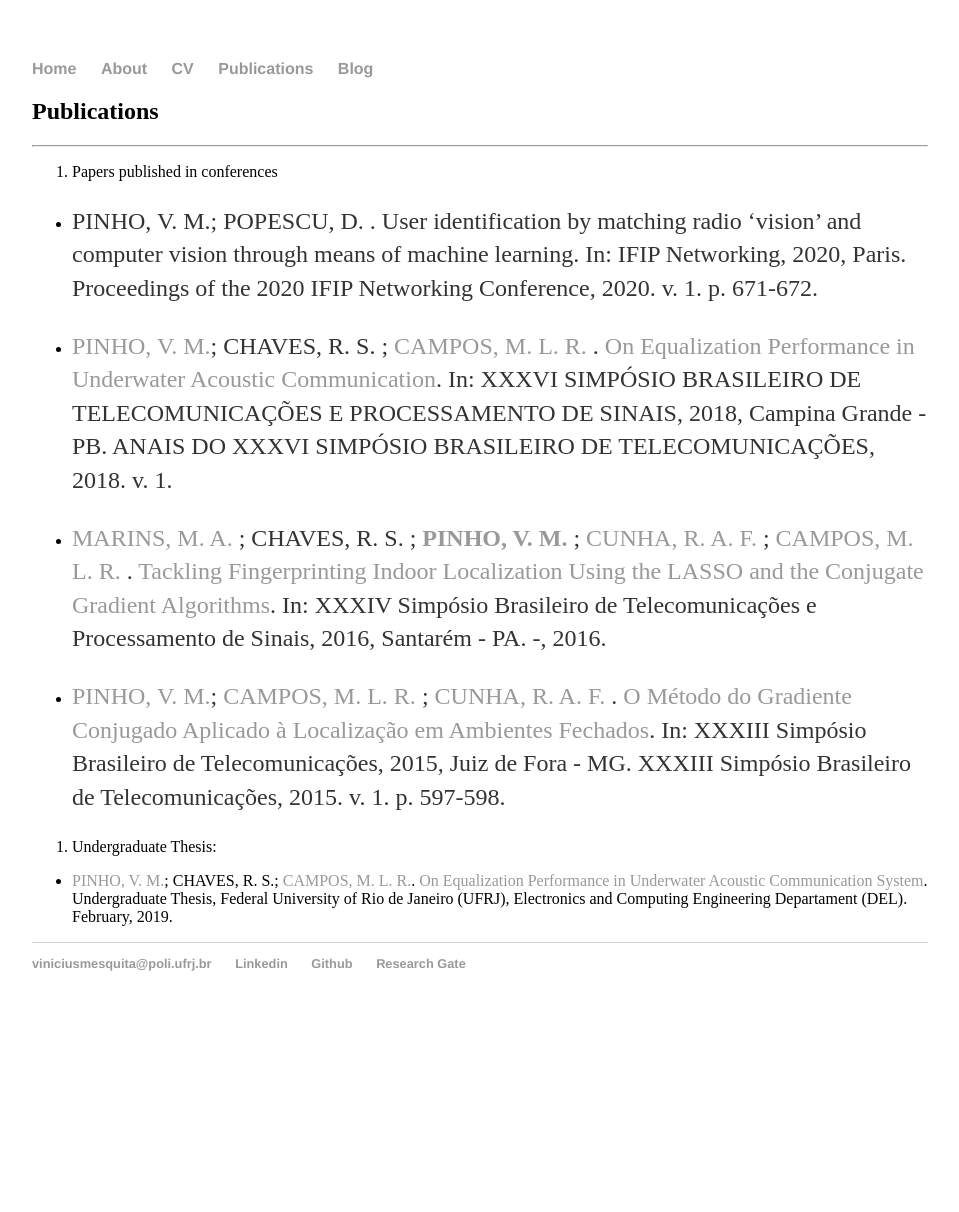
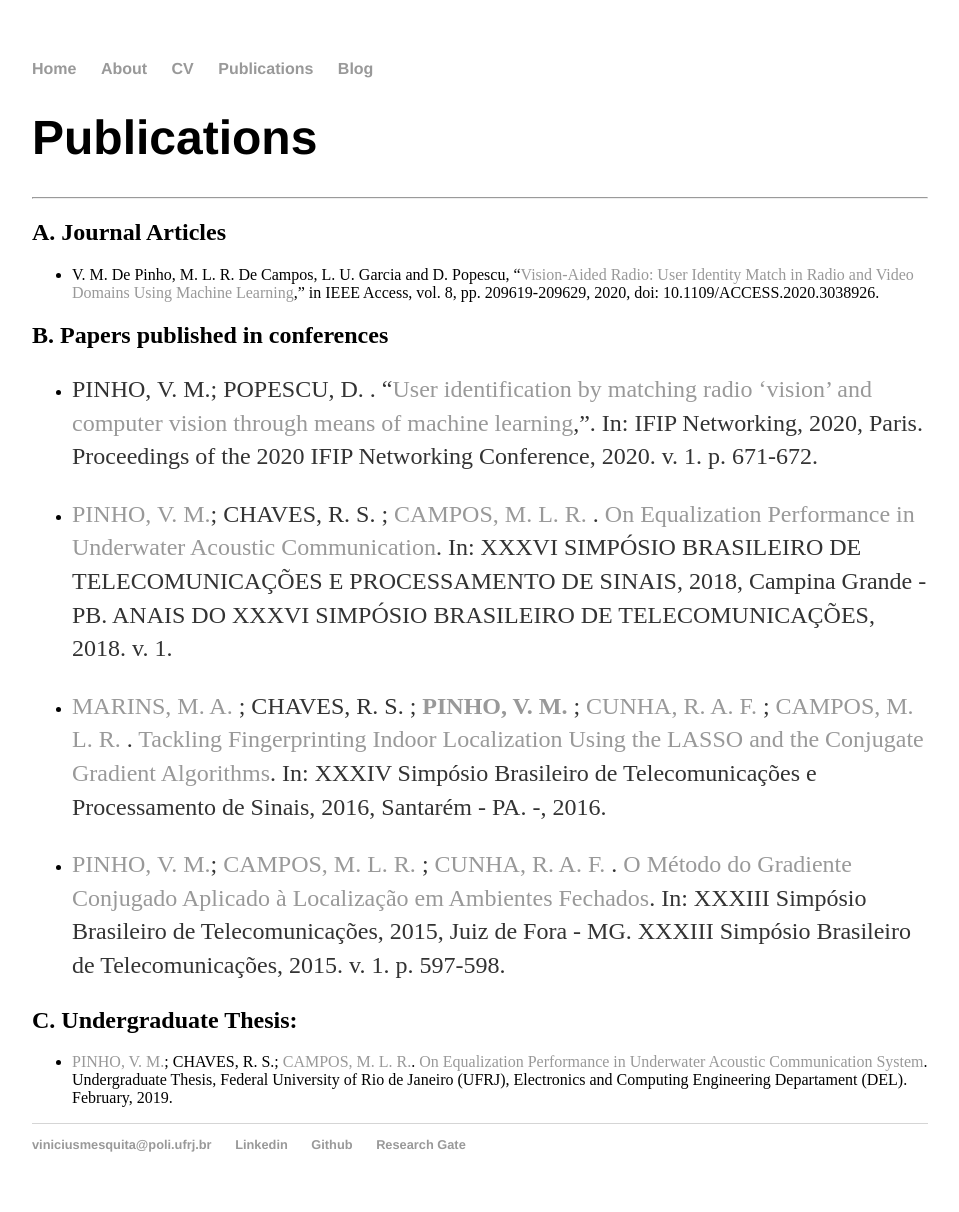
Before and after one commit to mesquita/mesquita.github.io, a Jekyll site: the page built from publications.md, in a window 1280 px wide. Shown: the whole page, without its empty margins (160-1119 px from the left). Built offline with Jekyll 4.4.1, drawn with Linux system fonts in a browser that asks for light colours; before the commit the page ends 1031 px from its top, so only the background shows below that.

Commit message:
Public and index

```diff
--- a/index.html
+++ b/index.html
@@ -12,9 +12,13 @@ title: Vinicius Mesquita
 	<p><a href="/publications">Publications.</a></p>
 
 	<h3>Other internet links:</h3>
-	<p><a href=https://www.linkedin.com/in/mesquitavinicius>Linkedin. </a> </p>
+	<p><a href=https://www.linkedin.com/in/mesquitavinicius>Linkedin.</a> </p>
+	<p><a href=https://ieeexplore.ieee.org/author/37088442939>IEEE Xplore Profile.</a> </p>
 	<p><a href=https://github.com/mesquita>GitHub. </a> </p>
 	<p><a href=https://www.researchgate.net/profile/Vinicius_Mesquita3>Research Gate.</a> </p>
+	<p><a href=https://orcid.org/0000-0002-5947-5006>ORCiD.</a> </p>
+
+
 </div>
 	<!-- /.blurb -->
 
--- a/publications.md
+++ b/publications.md
@@ -5,11 +5,14 @@ permalink: /publications/
 id: publications
 ---
 
-## Publications
+# Publications
 ---
-1. Papers published in conferences
+## A. Journal Articles
+* V. M. De Pinho, M. L. R. De Campos, L. U. Garcia and D. Popescu, "[Vision-Aided Radio: User Identity Match in Radio and Video Domains Using Machine Learning](https://ieeexplore.ieee.org/document/9262943/)," in IEEE Access, vol. 8, pp. 209619-209629, 2020, doi: 10.1109/ACCESS.2020.3038926.
 
-* PINHO, V. M.; POPESCU, D. . User identification by matching radio 'vision' and computer vision through means of machine learning. In: IFIP Networking, 2020, Paris. Proceedings of the 2020 IFIP Networking Conference, 2020. v. 1. p. 671-672.
+## B. Papers published in conferences
+
+* PINHO, V. M.; POPESCU, D. . "[User identification by matching radio 'vision' and computer vision through means of machine learning](https://ieeexplore.ieee.org/document/9142812),". In: IFIP Networking, 2020, Paris. Proceedings of the 2020 IFIP Networking Conference, 2020. v. 1. p. 671-672.
 
 * [PINHO, V. M.](http://lattes.cnpq.br/2628435149154613); CHAVES, R. S. ; [CAMPOS, M. L. R.](http://lattes.cnpq.br/2402401592333107) . [On Equalization Performance in Underwater Acoustic Communication](https://www.researchgate.net/publication/326378250_On_Equalization_Performance_in_Underwater_Acoustic_Communication?_sg=54PA0udLekDiwv-VEnKBS3aCdjgjCkkhKXoEUotKK3GF-gwQksExU_i8FunUzEFTeqPfl4ehEyeqrw.DvOO58Cklc1ucky2V1sXcMAR3walp8-WoV_dpbF0RGBhBGaX_TeYVX3_gY7K8JtbigjEcyBg3xLHvFMiX2D4qg&_sgd%5Bnc%5D=1&_sgd%5Bncwor%5D=0). In: XXXVI SIMPÓSIO BRASILEIRO DE TELECOMUNICAÇÕES E PROCESSAMENTO DE SINAIS, 2018, Campina Grande - PB. ANAIS DO XXXVI SIMPÓSIO BRASILEIRO DE TELECOMUNICAÇÕES, 2018. v. 1.
 
```
Also changed, not shown: other parts of publications.md (+1 -1 lines).
